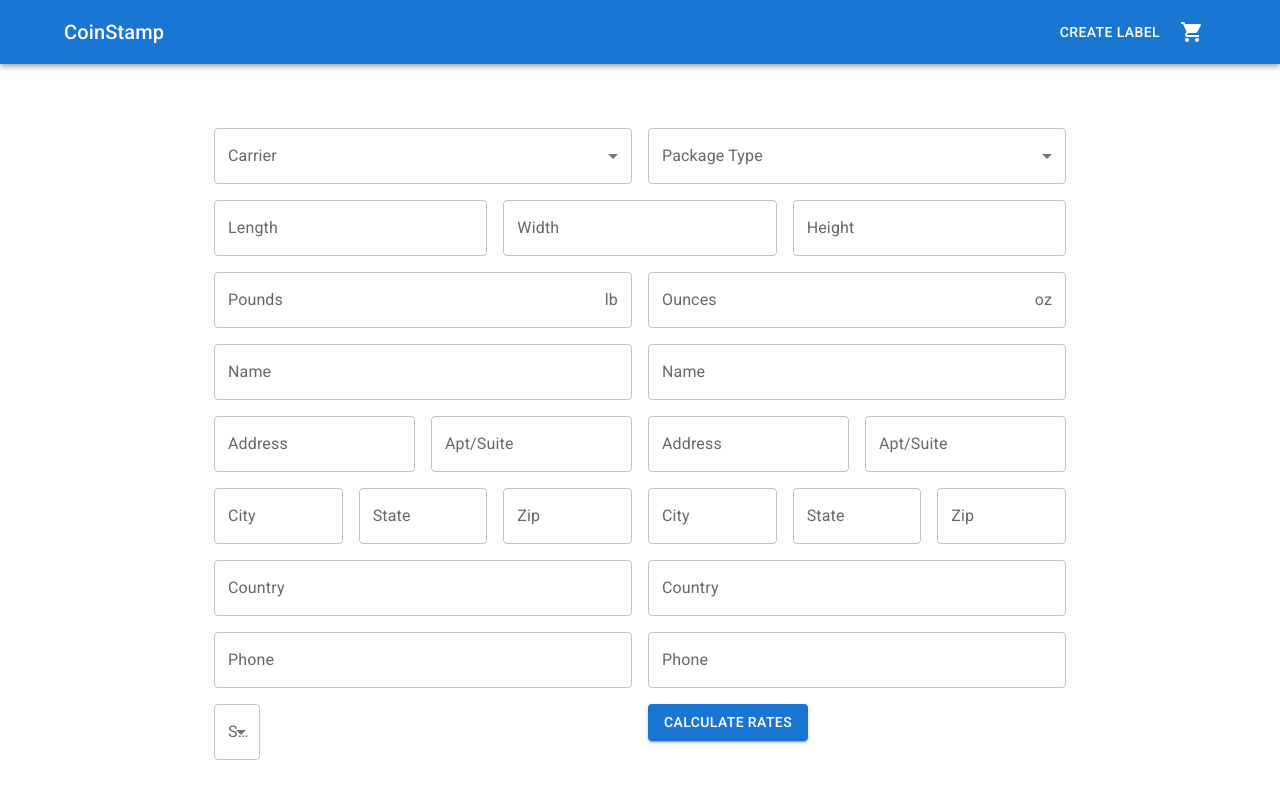
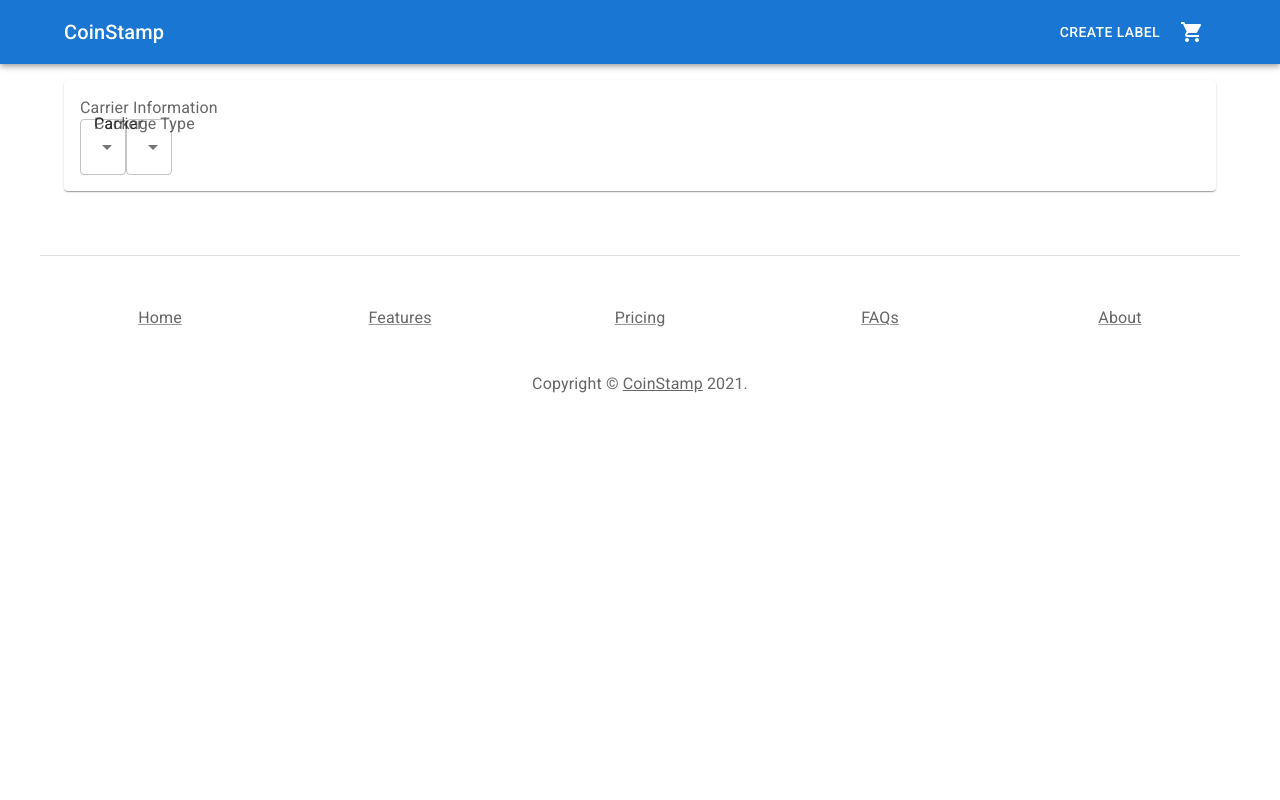
Before and after one commit to xilaluna/coinstamp, a React (Create React App) app in the folder client/: page /create in a window 1280 px wide. Shown: the top 800 px of the page. Built offline with nearby package versions, Linux system fonts and the light colour scheme.

Commit message:
[upd] form

```diff
--- a/client/src/components/Form/Form.jsx
+++ b/client/src/components/Form/Form.jsx
@@ -1,38 +1,29 @@
 import React from "react"
-import { FormControl, InputLabel, MenuItem, Select, Container, Grid, Button } from "@mui/material"
+
+import Paper from "@mui/material/Paper"
+import FormControl from "@mui/material/FormControl"
+import InputLabel from "@mui/material/InputLabel"
+import MenuItem from "@mui/material/MenuItem"
+import Select from "@mui/material/Select"
+import Grid from "@mui/material/Grid"
+import Button from "@mui/material/Button"
+import Box from "@mui/material/Box"
+
 import CarrierForm from "./Forms/CarrierForm"
 import MetricsForm from "./Forms/MetricsForm"
 import AddressForm from "./Forms/Address"
 
 const Form = () => {
   return (
-    <Container sx={{ py: 8 }} maxWidth="md">
-      <form action="/stamp">
+    <Paper sx={{ p: 2, my: 2 }}>
+      <Box component="form" action="/stamp">
         <Grid container spacing={2}>
-          <CarrierForm />
-          <MetricsForm />
-          <Grid item xs={6}>
-            <AddressForm />
-          </Grid>
-          <Grid item xs={6}>
-            <AddressForm />
-          </Grid>
-          <Grid item xs={6}>
-            <FormControl size="medium">
-              <InputLabel id="signature-label">Signature</InputLabel>
-              <Select labelId="signature-label" id="signature-input" label="Signature">
-                <MenuItem value={10}>Ten</MenuItem>
-                <MenuItem value={20}>Twenty</MenuItem>
-                <MenuItem value={30}>Thirty</MenuItem>
-              </Select>
-            </FormControl>
-          </Grid>
-          <Grid item xs={6}>
-            <Button variant="contained">Calculate Rates</Button>
+          <Grid item xs={12}>
+            <CarrierForm />
           </Grid>
         </Grid>
-      </form>
-    </Container>
+      </Box>
+    </Paper>
   )
 }
 
--- a/client/src/components/Form/Forms/CarrierForm.jsx
+++ b/client/src/components/Form/Forms/CarrierForm.jsx
@@ -1,5 +1,9 @@
 import React from "react"
-import { InputLabel, Grid, FormControl, Select, MenuItem, TextField } from "@mui/material"
+import FormControl from "@mui/material/FormControl"
+import FormGroup from "@mui/material/FormGroup"
+import FormLabel from "@mui/material/FormLabel"
+
+import { InputLabel, Grid, Select, MenuItem, TextField } from "@mui/material"
 
 const CarrierForm = () => {
   const [carrier, setCarrier] = React.useState("")
@@ -9,25 +13,23 @@ const CarrierForm = () => {
   }
 
   return (
-    <>
-      <Grid item xs={6}>
-        <FormControl fullWidth>
+    <React.Fragment>
+      <FormControl>
+        <FormLabel component="legend">Carrier Information</FormLabel>
+        <FormGroup row>
           <InputLabel id="carrier-label">Carrier</InputLabel>
           <Select
-          labelId="carrier-label"
+            labelId="carrier-label"
             id="carrier-select"
             value={carrier}
             label="Carrier"
             onChange={handleChange}
+            autoWidth
           >
             <MenuItem value={10}>Ten</MenuItem>
             <MenuItem value={20}>Twenty</MenuItem>
             <MenuItem value={30}>Thirty</MenuItem>
           </Select>
-        </FormControl>
-      </Grid>
-      <Grid item xs={6}>
-        <FormControl fullWidth>
           <InputLabel id="package-type-label">Package Type</InputLabel>
           <Select
             labelId="package-type-label"
@@ -40,9 +42,9 @@ const CarrierForm = () => {
             <MenuItem value={20}>Twenty</MenuItem>
             <MenuItem value={30}>Thirty</MenuItem>
           </Select>
-        </FormControl>
-      </Grid>
-    </>
+        </FormGroup>
+      </FormControl>
+    </React.Fragment>
   )
 }
 
--- a/client/src/pages/Create/Create.jsx
+++ b/client/src/pages/Create/Create.jsx
@@ -1,5 +1,4 @@
 import React from "react"
-import Typography from "@mui/material/Typography"
 import Form from "../../components/Form/Form"
 
 const Create = () => {
```
